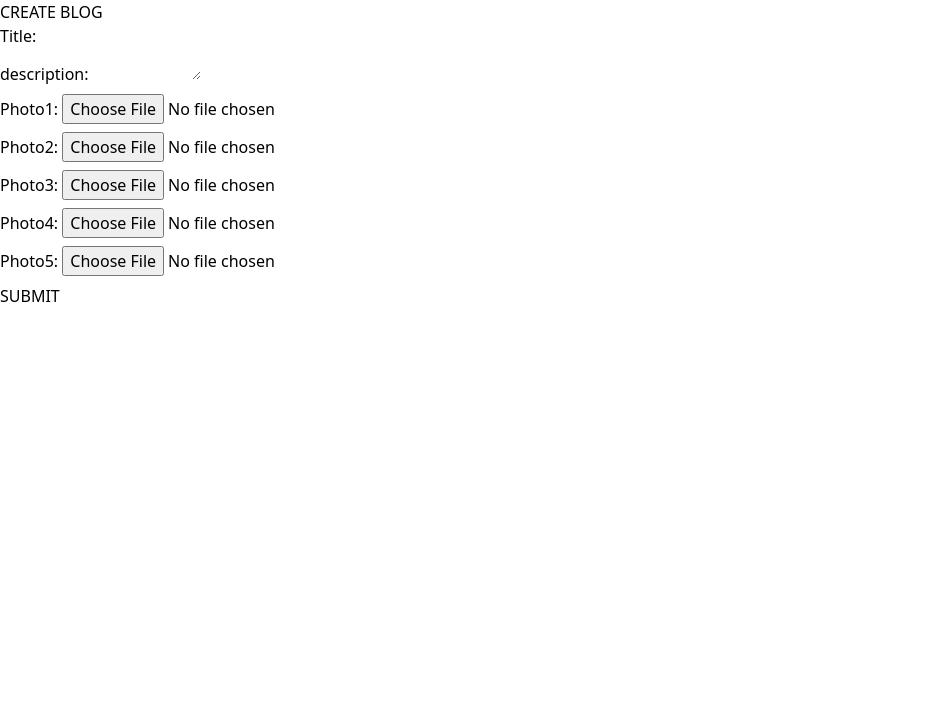
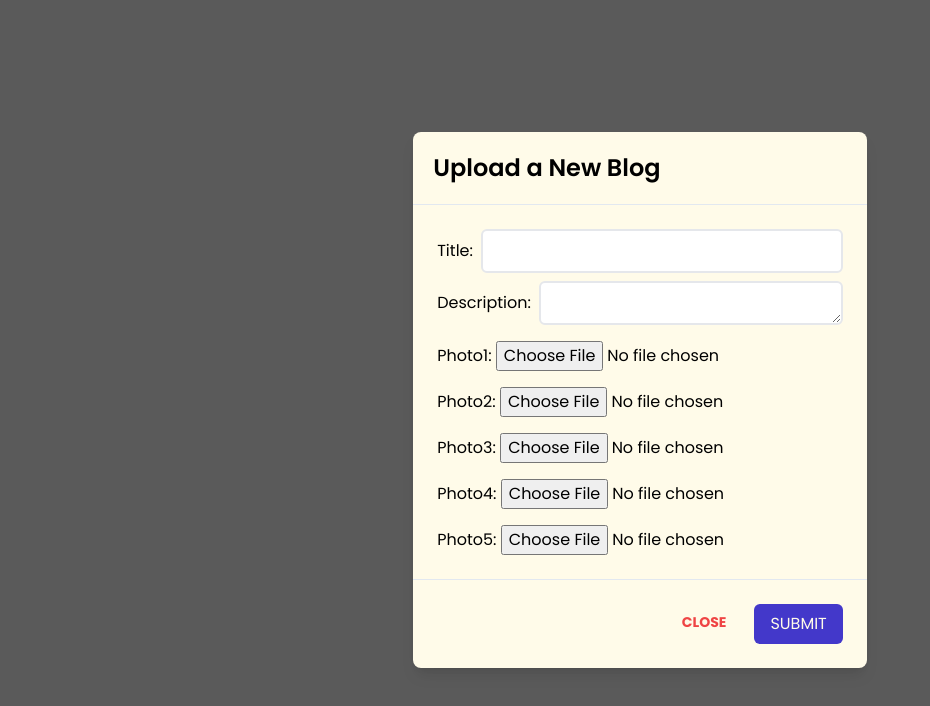
Before and after one commit to xuagram029/mc_dental, a React (Vite) app in the folder client/: page /create-blog in a window 1280 px wide. Shown: the top 706 px of the page, without its empty margins (0-930 px from the left). Built offline with nearby package versions, Linux system fonts and the light colour scheme; what tailwindcss-text-fill-stroke would draw is missing.

Commit message:
Control Panel Modal
Ginawa kong Modale yung CreateBlog na component. Under dentist and admin may new button na Control Panel pangalan. Not sure san ko siya pwede idisplay.

```diff
--- a/client/src/components/AdminNavbar.jsx
+++ b/client/src/components/AdminNavbar.jsx
@@ -21,7 +21,7 @@ const AdminNavbar = () => {
 
   return (
     <nav className="font-pop w-full bg-second shadow">
-    <div className="justify-between px-4 mx-auto lg:max-w-7xl md:items-center md:flex md:px-8">
+    <div className="justify-between px-8 md:items-center md:flex md:px-8">
         <div>
             <div className="flex items-center justify-between py-3 md:py-5 md:block">
                 <a href="javascript:void(0)">
--- a/client/src/components/CreateBlog.jsx
+++ b/client/src/components/CreateBlog.jsx
@@ -1,7 +1,7 @@
 import React, { useState } from 'react'
 import axios from 'axios'
 
-const CreateBlog = () => {
+const CreateBlog = ({setOpenPanel}) => {
   const [title, setTitle] = useState('')
   const [description, setDescription] = useState('')
   const [photo1, setPhoto1] = useState('')
@@ -45,20 +45,31 @@ const CreateBlog = () => {
   };
 
   return (
-    <div>
-      <h1>CREATE BLOG</h1>
-      <div>
-        <div className='mb-2'>
+    <>
+          <div className="font-pop justify-center items-center flex overflow-x-hidden overflow-y-auto fixed inset-0 z-50 outline-none focus:outline-none bg-[rgba(49,49,49,0.8)]">
+            <div className="relative w-auto my-6 mx-auto max-w-4xl ">
+              {/*content*/}
+              <div className="max-h-[90vh] overflow-y-auto border-0 rounded-lg shadow-lg relative flex flex-col w-full bg-white outline-none focus:outline-none">
+                {/*header*/}
+                <div className="flex items-start justify-between p-5 border-b border-solid border-slate-200 rounded-t">
+                  <h3 className="text-2xl font-semibold">Upload a New Blog</h3>
+                </div>
+                {/*body*/}
+                <div className="relative p-6 flex-auto">
+                <div>
+        <div className='mb-2 flex gap-x-2 items-center'>
           <label htmlFor="title">Title: </label>
-          <input type="text" onChange={(e) => setTitle(e.target.value)}/>
+          <input type="text" onChange={(e) => setTitle(e.target.value)} className='w-full border-2 p-2 rounded-md'/>
         </div>
-        <div className='mb-2'>
-          <label htmlFor="description">description: </label>
+        <div className='mb-4 flex gap-x-2 items-center'>
+          <label htmlFor="description">Description: </label>
           <textarea name="" id="" cols="10" rows="1"
             onChange={(e) => setDescription(e.target.value)}
+            className='w-full border-2 p-2 rounded-md'
           >
           </textarea>
         </div>
+        <div className='space-y-4'>
         <div className='mb-2'>
           <label htmlFor="title">Photo1: </label>
           <input type="file" onChange={(e) => handleFile(e, 'photo1')}/>
@@ -79,11 +90,27 @@ const CreateBlog = () => {
           <label htmlFor="title">Photo5: </label>
           <input type="file" onChange={(e) => handleFile(e, 'photo5')}/>
         </div>
-        <div className="mb-2">
-          <button onClick={handleSubmit}>SUBMIT</button>
         </div>
       </div>
-    </div>
+                </div>
+                {/*footer*/}
+                <div className="flex items-center justify-end p-6 border-t border-solid border-slate-200 rounded-b">
+                  <button
+                    className="text-red-500 background-transparent font-bold uppercase px-6 py-2 text-sm outline-none focus:outline-none mr-1 mb-1 ease-linear transition-all duration-150"
+                    type="button"
+                    onClick={() => setOpenPanel(false)}
+                  >
+                    Close
+                  </button>
+                  <button onClick={handleSubmit}
+                  className="px-4 py-2 text-white transition-colors duration-200 transform bg-indigo-700 rounded-md hover:bg-indigo-600 focus:outline-none focus:bg-indigo-600">
+                    SUBMIT
+                  </button>
+                </div>
+              </div>
+            </div>
+          </div>
+        </>
   )
 }
 
--- a/client/src/components/DentistNavBar.jsx
+++ b/client/src/components/DentistNavBar.jsx
@@ -25,7 +25,7 @@ const DentistNavBar = () => {
 
   return (
     <nav className="font-pop w-full bg-second shadow">
-    <div className="justify-between px-4 mx-auto lg:max-w-7xl md:items-center md:flex md:px-8">
+    <div className="justify-between px-4 md:items-center md:flex md:px-8">
         <div>
             <div className="flex items-center justify-between py-3 md:py-5 md:block">
                 <a href="javascript:void(0)">
--- a/client/src/components/PendingAppointments.jsx
+++ b/client/src/components/PendingAppointments.jsx
@@ -5,13 +5,15 @@ import { RiUserSearchLine } from "react-icons/ri";
 import { AiFillEye } from "react-icons/ai";
 import axios from "axios";
 import { MdTextsms } from "react-icons/md";
-import { AiOutlineSchedule } from "react-icons/ai";
+import { AiOutlineSchedule, AiFillControl } from "react-icons/ai";
 import Message from "./Message";
 import { toast } from "react-toastify";
+import CreateBlog from "./CreateBlog";
 
 const PendingAppointments = () => {
   const [appointments, setAppointments] = useState([]);
   const [openSMS, setOpenSMS] = useState(false);
+  const [openPanel, setOpenPanel] = useState(false);
   const [filteredAppointments, setFilteredAppointments] = useState([]);
   const [modal, setModal] = useState(false);
   const [id, setId] = useState('')
@@ -219,8 +221,8 @@ const PendingAppointments = () => {
                   className="border-b-2 border-black p-1 text-sm font-normal focus:outline-none"
                 />
               </div>
-                <div className="flex">
-                <div className="mr-5">
+                <div className="flex gap-x-4">
+                <div>
                   <button
                     onClick={() => setOpenSMS(true)}
                     className="bg-primary text-white px-6 py-3 rounded-md flex items-center gap-x-2 hover:bg-second"
@@ -238,12 +240,18 @@ const PendingAppointments = () => {
                     Limit
                   </button>
                 </div>
+                <div>
+              <button onClick={() => setOpenPanel(true)} className='bg-primary text-white px-6 py-3 rounded-md flex items-center gap-x-2 hover:bg-second'><AiFillControl/>
+                Control Panel
+              </button>
+            </div>
               </div>
             </div>
           }
         />
       </div>
       {openSMS && <Message setOpenSMS={setOpenSMS} />}
+      {openPanel && <CreateBlog setOpenPanel={setOpenPanel} />}
       {modal && (
         <>
           <div className="font-pop justify-center items-center flex overflow-x-hidden overflow-y-auto fixed inset-0 z-50 outline-none focus:outline-none bg-[rgba(49,49,49,0.8)]">
--- a/client/src/pages/AdminDashboard.jsx
+++ b/client/src/pages/AdminDashboard.jsx
@@ -5,13 +5,15 @@ import { AuthContext } from '../context/AuthContext'
 import { useContext, useEffect } from 'react'
 import { useNavigate } from 'react-router-dom'
 import { MdTextsms } from 'react-icons/md'
-import { AiOutlineSchedule } from 'react-icons/ai'
+import { AiOutlineSchedule, AiFillControl } from 'react-icons/ai'
 import  Message from '../components/Message'
 import { toast } from "react-toastify";
 import axios from 'axios'
+import CreateBlog from '../components/CreateBlog'
 
 const AdminDashboard = () => {
   const [openSMS, setOpenSMS] = useState(false)
+  const [openPanel, setOpenPanel] =useState(false)
   const { user, error, loading, dispatch } = useContext(AuthContext)
   const [limit, setLimit] = useState('')
   const [limitModal, setLimitModal] = useState(false)
@@ -68,9 +70,11 @@ const AdminDashboard = () => {
       <div>
         <div className='flex items-center justify-between mx-10 mt-4'>
           <h1 className='pt-8 font-pop font-bold text-2xl text-gray-700'>Appointment Calendar</h1>
-          <div className='flex'>
-            <div className='mr-5'>
-              <button onClick={() => setOpenSMS(true)} className='bg-primary text-white px-6 py-3 rounded-md flex items-center gap-x-2 hover:bg-second'><MdTextsms/>SMS</button>
+          <div className='flex gap-x-4'>
+            <div>
+              <button onClick={() => setOpenSMS(true)} className='bg-primary text-white px-6 py-3 rounded-md flex items-center gap-x-2 hover:bg-second'><MdTextsms/>
+                SMS
+              </button>
             </div>
             <div>
               <button
@@ -81,11 +85,18 @@ const AdminDashboard = () => {
                 Limit
               </button>
             </div>
+            <div>
+              <button onClick={() => setOpenPanel(true)} className='bg-primary text-white px-6 py-3 rounded-md flex items-center gap-x-2 hover:bg-second'><AiFillControl/>
+                Control Panel
+              </button>
+            </div>
           </div>
         </div>
       </div>
       <Calendar />
       {openSMS && <Message setOpenSMS={setOpenSMS} />}
+
+      {openPanel && <CreateBlog setOpenPanel={setOpenPanel} />}
 
       {limitModal && (
         <>
--- a/client/src/pages/SwitchLogin.jsx
+++ b/client/src/pages/SwitchLogin.jsx
@@ -19,18 +19,18 @@ const SwitchLogin = () => {
         <h1 className='text-3xl text-white font-medium font-pop'>Who is Logging In?</h1>
         <div className='flex items-center lg:gap-x-24 sm:gap-x-8 justify-center pt-24 w-full'>
             <Link to="/login" className='relative group transition duration-300'>
-              <img src={patient} alt="patient" className='rounded-[50px] group-hover:blur' />
-              <span className='absolute scale-0 inset-14 font-pop text-xl font-bold text-white uppercase group-hover:scale-100 transition-all duration-300'>Patient</span>
+              <img src={patient} alt="patient" className='rounded-[50px] group-hover:blur w-[205px] h-[195px]' />
+              <span className='absolute scale-0 inset-16 font-pop text-xl font-bold text-black uppercase group-hover:scale-100 transition-all duration-300'>Patient</span>
               <p className='text-center font-pop text-white pt-4 font-semibold group-hover:scale-0 transition-all duration-300'>Patient</p>
             </Link>
             <Link to="/dentist-login" className='relative group transition duration-300'>
               <img src={dentist} alt="dentist" className='rounded-[50px] group-hover:blur' />
-              <span className='absolute scale-0 inset-14 font-pop text-xl font-bold text-white uppercase group-hover:scale-100 transition-all duration-300'>Dentist</span>
+              <span className='absolute scale-0 inset-[130px] font-pop text-2xl font-bold text-black uppercase group-hover:scale-100 transition-all duration-300'>Dentist</span>
               <p className='text-center font-pop text-white pt-4 font-semibold group-hover:scale-0 transition-all duration-300'>Dentist</p>
             </Link>
             <Link to="/admin-login" className='relative group'>
               <img src={admin} alt="admin" className='rounded-[50px] group-hover:blur' />
-              <span className='absolute scale-0 inset-14 font-pop text-xl font-bold text-white uppercase group-hover:scale-100 transition-all duration-300'>Admin</span>
+              <span className='absolute scale-0 inset-16 font-pop text-xl font-bold text-black uppercase group-hover:scale-100 transition-all duration-300'>Admin</span>
               <p className='text-center font-pop text-white pt-4 font-semibold group-hover:scale-0 transition-all duration-300'>Admin</p>
             </Link>
         </div>
```
Also changed, not shown: client/src/pages/PatientDashboard.jsx (+5 -3 lines), 1 other file (tests, documents, lock files or other folders).
